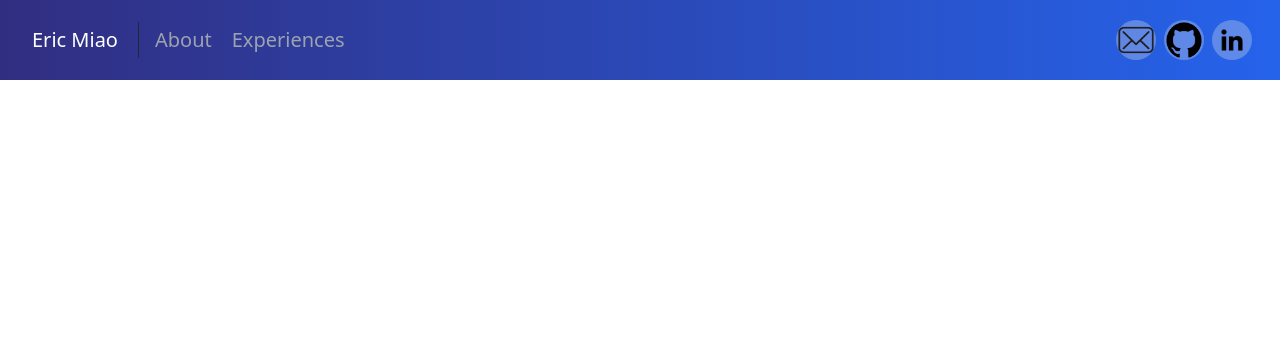
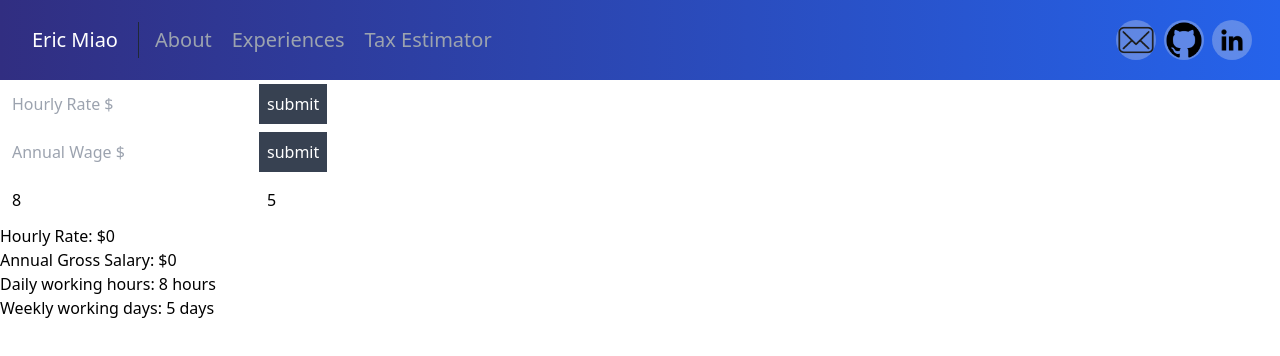
Before and after one commit to MiaoE/Eric-Miao-Personal-Portfolio, a React (Create React App) app: page /taxestimator in a window 1280 px wide. Shown: the top 356 px of the page. Built offline with nearby package versions, Linux system fonts and the light colour scheme.

Commit message:
Basic functions and text

```diff
--- a/src/App.js
+++ b/src/App.js
@@ -3,6 +3,7 @@ import Home from "./components/Home";
 import About from "./components/About";
 import Experience from "./components/Experience";
 import Contact from "./components/Contact";
+import TaxEstimation from "./components/TaxEstimation";
 import {Route, Switch} from "react-router-dom";
 
 function App() {
@@ -14,6 +15,7 @@ function App() {
         <Route path="/about" component={About} />
         <Route path="/experiences" component={Experience} />
         <Route path="/contact" component={Contact} />
+        <Route path="/taxestimator" component={TaxEstimation} />
       </Switch>
     </main>
 
--- a/src/components/Navbar.js
+++ b/src/components/Navbar.js
@@ -25,6 +25,9 @@ export default function Navbar() {
           {/*<Link to="/contact" className="mr-5 hover:text-white">
             Contact
           </Link>*/}
+          <Link to="/taxestimator" className="mr-5 hover:text-white">
+            Tax Estimator
+          </Link>
         </div>
 {/*
         <Link
--- /dev/null
+++ b/src/components/TaxEstimation.js
@@ -0,0 +1,70 @@
+import React from "react";
+
+export default function TaxEstimation() {
+    const [hourlyRate, setHR] = React.useState('');
+    const [finalHR, setFinalHR] = React.useState(0);
+    const [annualRate, setAR] = React.useState('');
+    const [finalAR, setFinalAR] = React.useState(0);
+
+    const [hourInDay, setHID] = React.useState(8);
+    const [dayInWeek, setDIW] = React.useState(5);
+
+    const weekInYear = 52;
+
+    const inputHRNumber = (num) => {
+        let input = num.target.value;
+        if(input.match(/^([0-9]{1,4})?(\.)?([0-9]{0,2})?$/))
+            setHR(input);
+    }
+    const inputARNumber = (num) => {
+        let input = num.target.value;
+        if(input.match(/^([0-9]{1,9})?(\.)?([0-9]{0,2})?$/))
+            setAR(input);
+    }
+
+    const setHoursPerDay = (num) => {
+        let input = num.target.value;
+        if(input.match(/^([0-9]{1,2})?$/))
+            setHID(input);
+    }
+    const setWorkingDaysPerWeek = (num) => {
+        let input = num.target.value;
+        if(input.match(/^([0-7]{1})?$/))
+            setDIW(input);
+    }
+
+    function submitHRNumber(event) {
+        event.preventDefault();
+
+        // if(hourlyRate == "") alert("No Input Detected");
+        var hr = hourlyRate == "" ? 0.0.toFixed(2) : parseFloat(hourlyRate).toFixed(2)
+        setFinalHR(hr);
+        setFinalAR((hr * hourInDay * dayInWeek * weekInYear).toFixed(2));
+    }
+    function submitARNumber(event) {
+        event.preventDefault();
+
+        // if(annualRate == "") alert("No Input Detected");
+        var ar = annualRate == "" ? 0.0.toFixed(2) : parseFloat(annualRate).toFixed(2)
+        setFinalAR(ar);
+        setFinalHR((ar / weekInYear / dayInWeek / hourInDay).toFixed(2));
+    }
+    return (
+        <section>
+            <form onSubmit={submitHRNumber}>
+                <input placeholder="Hourly Rate $" value={hourlyRate} onChange={inputHRNumber} className="bg-white text-black p-1 m-2" />
+                <button type="submit" className="bg-gray-700 p-2 m-1">submit</button>
+            </form>
+            <form onSubmit={submitARNumber}>
+                <input placeholder="Annual Wage $" value={annualRate} onChange={inputARNumber} className="bg-white text-black p-1 m-2" />
+                <button type="submit" className="bg-gray-700 p-2 m-1">submit</button>
+            </form>
+            <input placeholder="Hours" value={hourInDay} onChange={setHoursPerDay} className="bg-white text-black p-1 m-2" />
+            <input placeholder="Days" value={dayInWeek} onChange={setWorkingDaysPerWeek} className="bg-white text-black p-1 m-2" />
+            <div className="text-black"> Hourly Rate: ${finalHR} </div>
+            <div className="text-black"> Annual Gross Salary: ${finalAR} </div>
+            <div className="text-black"> Daily working hours: {hourInDay} hours </div>
+            <div className="text-black"> Weekly working days: {dayInWeek} days </div>
+        </section>
+    )
+}
```
